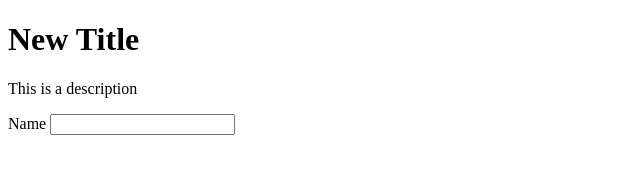
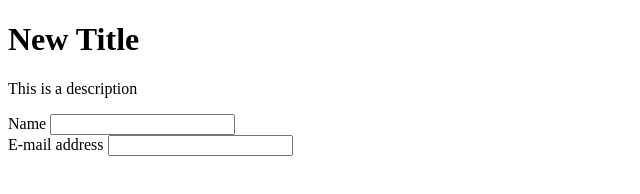
Before and after one commit to Thiazole/Sajja-Bogdan, a plain HTML site: page index.html in a window 1280 px wide. Shown: the whole page, without its empty margins (0-640 px from the left). Drawn offline with Linux system fonts and the light colour scheme.

Commit message:
Bogdan finished story 6 and 7

```diff
--- a/index.html
+++ b/index.html
@@ -10,8 +10,9 @@
     <p id="description">This is a description</p>
     <form id = "survey-form">
       <label for = "name">Name </label>
-      <input id = "name" type = "text" required/>
-
+      <input id = "name" type = "text" required/><br/>
+      <label for = "email">E-mail address</label>
+      <input id = "email" type = "email" required/>
 
 
     </form>
```
